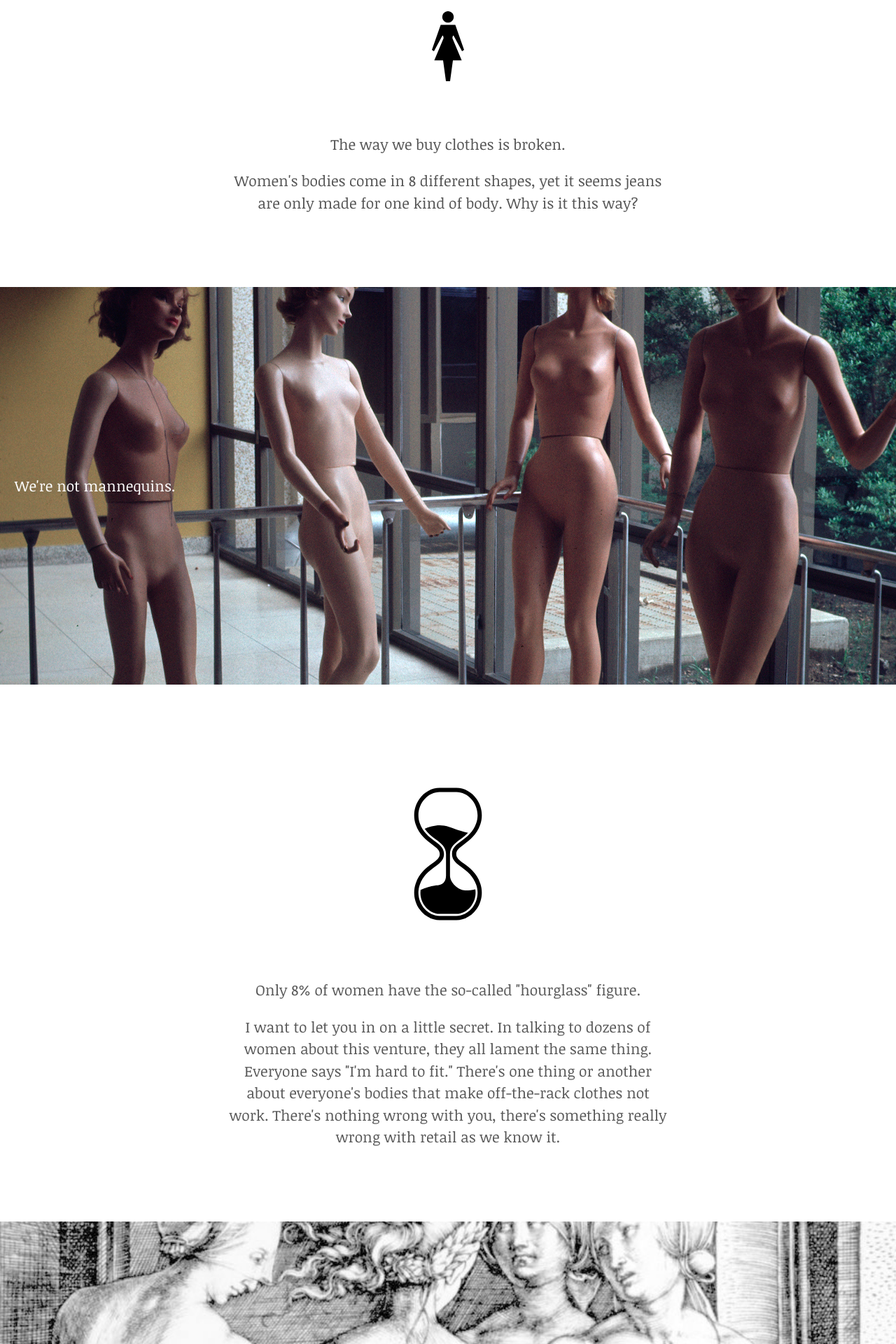
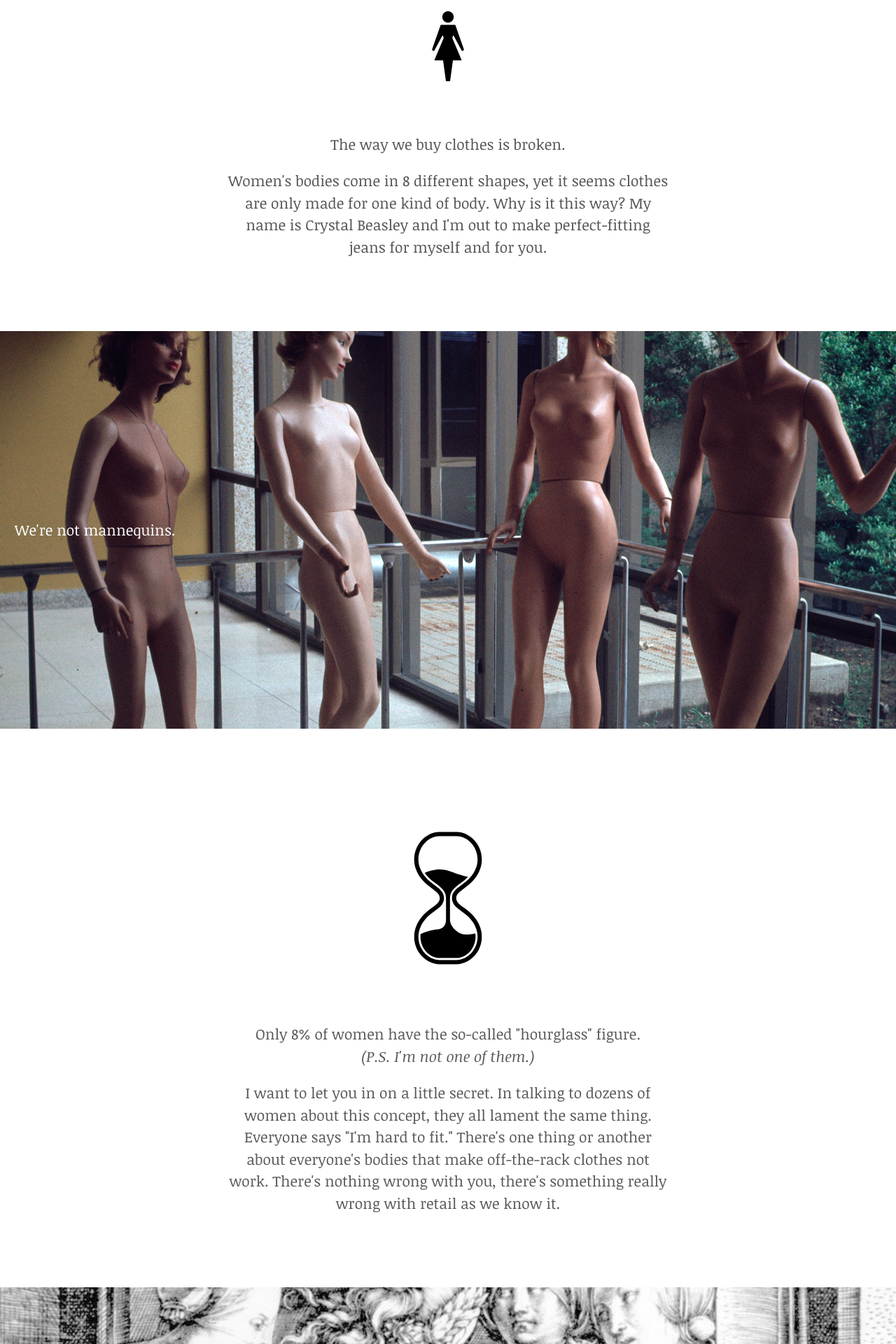
Before and after one commit to skinny97214/skinny97214.github.io, a Jekyll site: the page index.html, which Jekyll copies as it is, in a window 1280 px wide. Shown: the part 468-2388 px from the top of the page at 70% size. Built offline with Jekyll 4.4.1, drawn with Linux system fonts in a browser that asks for light colours; nearby versions of some CDN libraries; some web fonts are replaced; library files that are not in the unit come from our copies; Markdown is read by kramdown in place of the engine named in the settings; comment, search, counter and statistics services are not loaded; some of the changed text lies outside the part shown.

Commit message:
copy updates

```diff
--- a/css/onepage.css
+++ b/css/onepage.css
@@ -254,10 +254,14 @@
 	font-size: 80%;
 }
 
-span.italic {
+.italic {
 	font-style: italic;
 }
 
+.helper {
+	font-style: italic;
+	font-size: .6em;
+}
 div.center {
 	display: table-cell;
 	vertical-align: middle;
--- a/index.html
+++ b/index.html
@@ -21,8 +21,7 @@
 				<img src="/img/icon_663_woman.svg" alt="woman icon">
 				<br>
 				<p>The way we buy clothes is broken.</p>
-				<p>Women's bodies come in 8 different shapes, yet it seems jeans are only made for one kind of body. Why is it this way?
-			</p>
+				<p>Women's bodies come in 8 different shapes, yet it seems clothes are only made for one kind of body. Why is it this way? My name is Crystal Beasley and I'm out to make perfect-fitting jeans for myself and for you.</p>
 		</section>
 
 		<section class="mannequin">
@@ -33,29 +32,31 @@
 
 			<img src="/img/icon_40333_hourglass.svg" alt="hourglass" class="centeredIcon" />
 
-			<p>Only 8% of women have the so-called "hourglass" figure.</p>
+			<p>Only 8% of women have the so-called "hourglass" figure. <br /><span class="italic">(P.S. I'm not one of them.)</span></p>
 
-			<p>I want to let you in on a little secret. In talking to dozens of women about this venture, they all lament the same thing. Everyone says "I'm hard to fit." There's one thing or another about everyone's bodies that make off-the-rack clothes not work. There's nothing wrong with you, there's something really wrong with retail as we know it.</p>
+			<p>I want to let you in on a little secret. In talking to dozens of women about this concept, they all lament the same thing. Everyone says "I'm hard to fit." There's one thing or another about everyone's bodies that make off-the-rack clothes not work. There's nothing wrong with you, there's something really wrong with retail as we know it.</p>
 		</section>
 		<section class="nude">
 
 		</section>
 
 		<section class="black">
-			<p>You're not a number, you're beautiful. We're killing the entire concept of a size. With five measures you already know, we tailor-make a perfect pair just for your curves, no measuring tape needed. </p>
+
+			<p>It's time for the tears in dressing rooms to STOP. And what's with the horrible lighting... Have you ever looked worse than in that fluorescent glare?</p>
 			<img src="/img/icon_17238-user.svg" alt="woman with tears" class="centeredIcon">
-			<p>It's time for the tears in dressing rooms to STOP. And what's with the horrible lighting... Have you ever looked worse than in that fluorescent glare?</p>
+			<p>You're not a number, you're beautiful. We're killing the entire concept of a size. With five measures you already know, we tailor-make a perfect pair just for your curves, no measuring tape needed. We start with your closest pant size and refine from there. Your height and shoe size tell us about your skeleton. We can calculate a better inseam length so you won't need to take these to be hemmed. From your weight and bra size we learn about your curves. This lets us more accurately calculate the waist to hip ratio, a key reason why most pants don't fit.</p>
 		</section>
 
 		<section class="white">
 			<h3>&raquo; free <span class="italic">returns</span>, free shipping <span class="italic">both ways</span> &laquo;</h3>
 			<img src="/img/icon_20389-box.svg" atl="box" class="centeredIcon">
-			<p>Take your time trying on your jeans in the privacy of your home. Walk around and see how they fit. Sit down on the couch, drink a cup of tea and make sure they feel just right. And if not, tell us what's too big or small and we'll promise to get it right on the next pair. </p>
+			<p>Take your time trying on your jeans in the privacy of your home. Walk around and see how they fit. Sit down on the couch, drink a cup of tea and make sure they feel just right. And if not, tell us what's too big or small and we'll promise to get it right on the next pair, no extra charge. </p>
 
 		</section>
 
 		<section class="cloud">
-			<p>I need your help to make this real. I'm sourcing high-quality denim and searching for the right factory here in the US of A to do the stitching. If this idea makes you squeal with joy, sign up to get our newsletter. Even better, fill our our survey. We need data from lots of women with lots of different bodies to prove our fit technology really works.</p>
+			<p>If you're wondering if this is such an awesome idea, why hasn't someone already done this? Why aren't Gap or Levis or Nordstorm all over this? First, as you may well already know, tailoring and existing pair of jeans is night impossible except for the hem. They can't modify an off-the-rack pair. This means they have to make each one from scratch. Since almost all apparel production is done in the developing world, it's simply not feasible. The transit time alone is 40 days on a boat. Most importantly, their entire business is set up around selling large volumes at retail. The smallest quantity their factories are set up to make is 1000. Lastly, and this one may be a shocker... of those eight body types, you likely don't know which one you are. I thought I was a straight cut for years until I accidentally learned I was curvy. If big brands did offer us eight different fits, it would be too overwhelming. They would have to carry too much inventory. All of this means an entirely new model.</p>
+			<p>I need your help to make this real. I'm sourcing premium denim and searching for the right factory here in the US of A to do the stitching. The estimated cost is $125 per pair. If this idea makes you squeal with joy, sign up to get our newsletter. Even better, fill our our survey. We need data from lots of women with lots of different bodies to prove our fit technology really works.</p>
 		</section>
 
 		<section class="survey">
@@ -63,6 +64,7 @@
 		<div id="mc_embed_signup">
 			<form action="http://skinnywhitegirl.us2.list-manage1.com/subscribe/post?u=493c3cbc6ea8f074d84037bef&amp;id=eb4baf5487" method="post" id="mc-embedded-subscribe-form" name="mc-embedded-subscribe-form" class="validate" target="_blank" novalidate>
 				<h2>Take the Fit Survey</h2>
+				<p class="helper">This data is very personal and it will never be sold to anyone. Period.</p>
 				<div class="mc-field-group">
 						<label for="mce-EMAIL">Email Address  <span class="asterisk">*</span></label>
 						<input type="email" value="" name="EMAIL" class="required email" id="mce-EMAIL">
```
